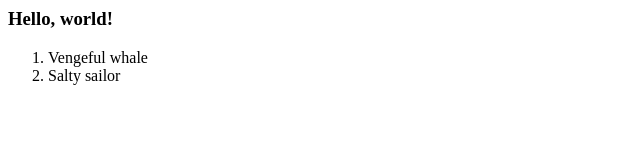
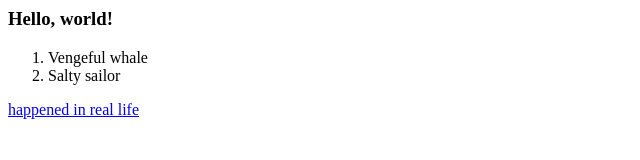
Before and after one commit to mark-b96/sample_website, a plain HTML site: page index.html in a window 1280 px wide. Shown: the whole page, without its empty margins (0-640 px from the left). Drawn offline with Linux system fonts and the light colour scheme.

Commit message:
Add Link

```diff
--- a/index.html
+++ b/index.html
@@ -4,3 +4,6 @@
   <li> Vengeful whale</li>
   <li> Salty sailor </li>
 </ol>
+
+<a href="https://en.wikipedia.org/wiki/Essex_(whaleship)"
+          target="_blank">happened in real life</a>
```
